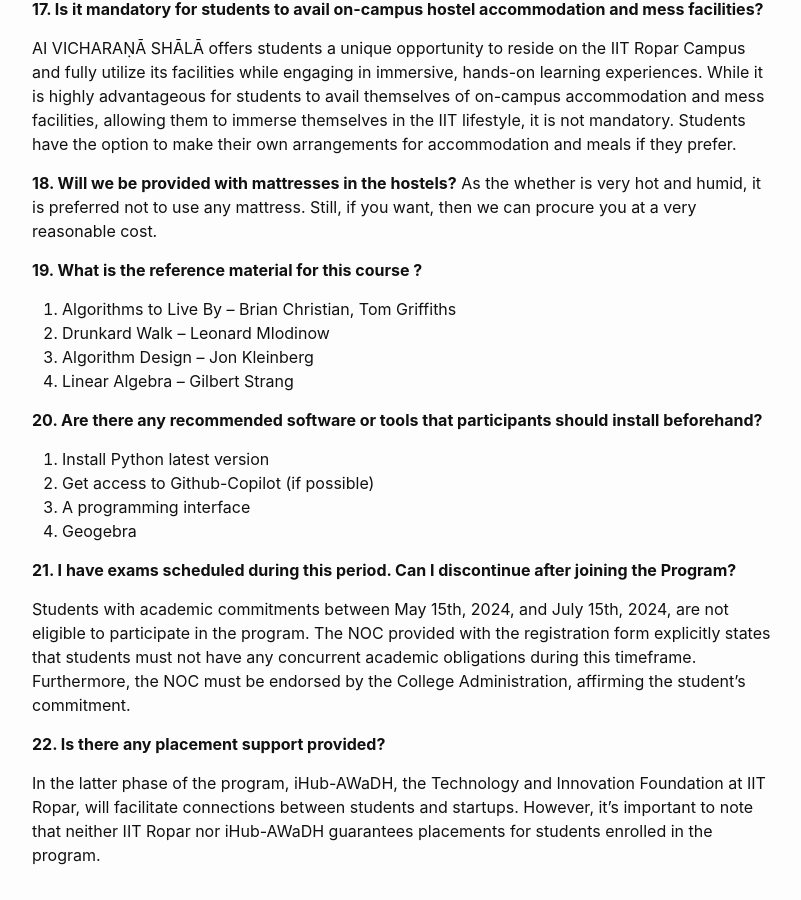
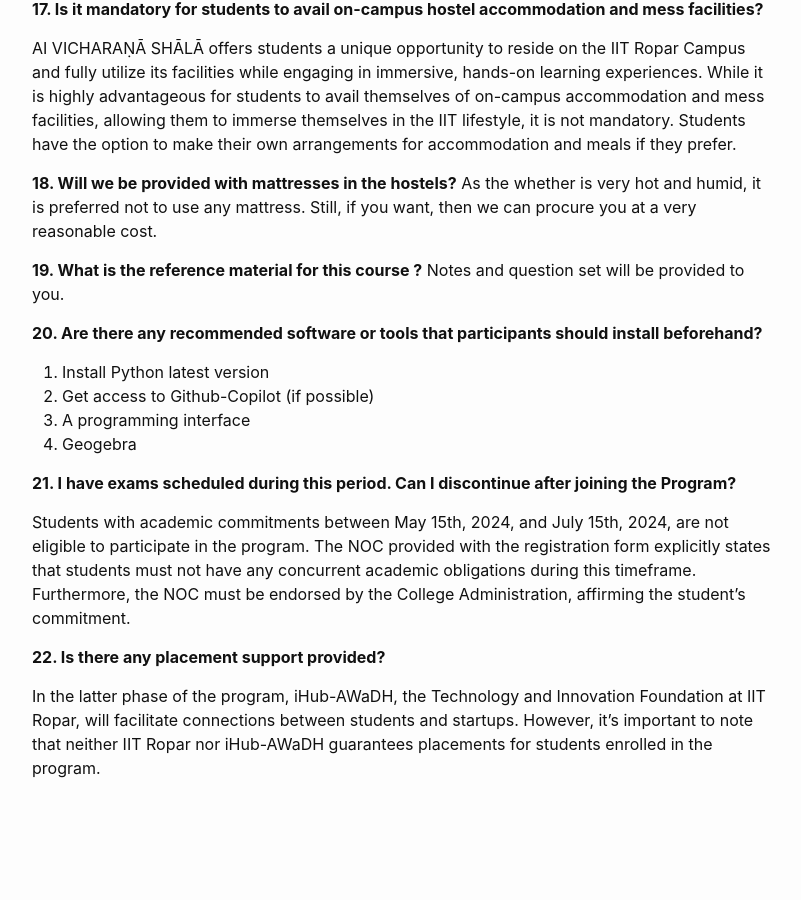
Before and after one commit to sudarshansudarshan/aicamp, a Jekyll site: the page built from Faq.md, in a window 1280 px wide and 900 px high, scrolled down 3104 px. Shown: the whole window, without its empty margins (238-1039 px from the left). Built offline with Jekyll 4.4.1, drawn with Linux system fonts in a browser that asks for light colours; after the commit the page ends 3944 px from its top, so only the background shows below that.

Commit message:
Update Faq.md

```diff
--- a/Faq.md
+++ b/Faq.md
@@ -102,10 +102,7 @@
 As the whether is very hot and humid, it is preferred not to use any mattress. Still, if you want, then we can procure you at a very reasonable cost.
 
 **19. What is the reference material for this course ?**
-1. Algorithms to Live By – Brian Christian, Tom Griffiths
-2. Drunkard Walk – Leonard Mlodinow
-3. Algorithm Design – Jon Kleinberg
-4. Linear Algebra – Gilbert Strang
+Notes and question set will be provided to you.
 
 **20. Are there any recommended software or tools that participants should install beforehand?**
 
```
